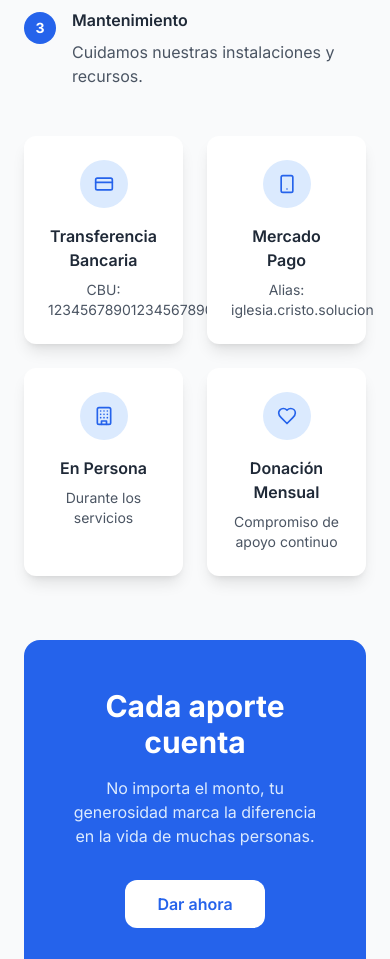
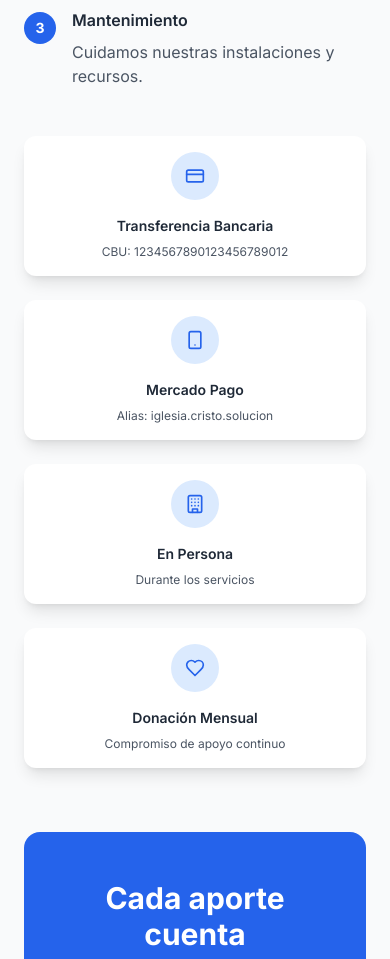
Before and after one commit to juanpo12/cristo-la-solucion, a Next.js app: page / in a window 390 px wide. Shown: the part 8880-9839 px from the top of the page. Built offline with nearby package versions, Linux system fonts and the light colour scheme.

Commit message:
feat(giving-section): improve responsive layout and spacing
Adjust grid layout to be single column on mobile and add responsive padding/sizing for better mobile experience

```diff
--- a/components/giving-section.tsx
+++ b/components/giving-section.tsx
@@ -53,14 +53,14 @@ export default function GivingSection() {
             </div>
           </div>
 
-          <div className="grid grid-cols-2 gap-6">
+          <div className="grid grid-cols-1 sm:grid-cols-2 gap-6">
             {givingMethods.map((method, index) => (
-              <div key={index} className="bg-white rounded-xl p-6 shadow-lg text-center">
+              <div key={index} className="bg-white rounded-xl p-4 sm:p-6 shadow-lg text-center">
                 <div className="w-12 h-12 bg-blue-100 rounded-full flex items-center justify-center mx-auto mb-4">
                   <method.icon className="text-blue-600" size={20} />
                 </div>
-                <h4 className="font-semibold text-gray-800 mb-2">{method.title}</h4>
-                <p className="text-sm text-gray-600">{method.description}</p>
+                <h4 className="font-semibold text-gray-800 mb-2 text-sm sm:text-base">{method.title}</h4>
+                <p className="text-xs sm:text-sm text-gray-600 break-words break-all">{method.description}</p>
               </div>
             ))}
           </div>
```
